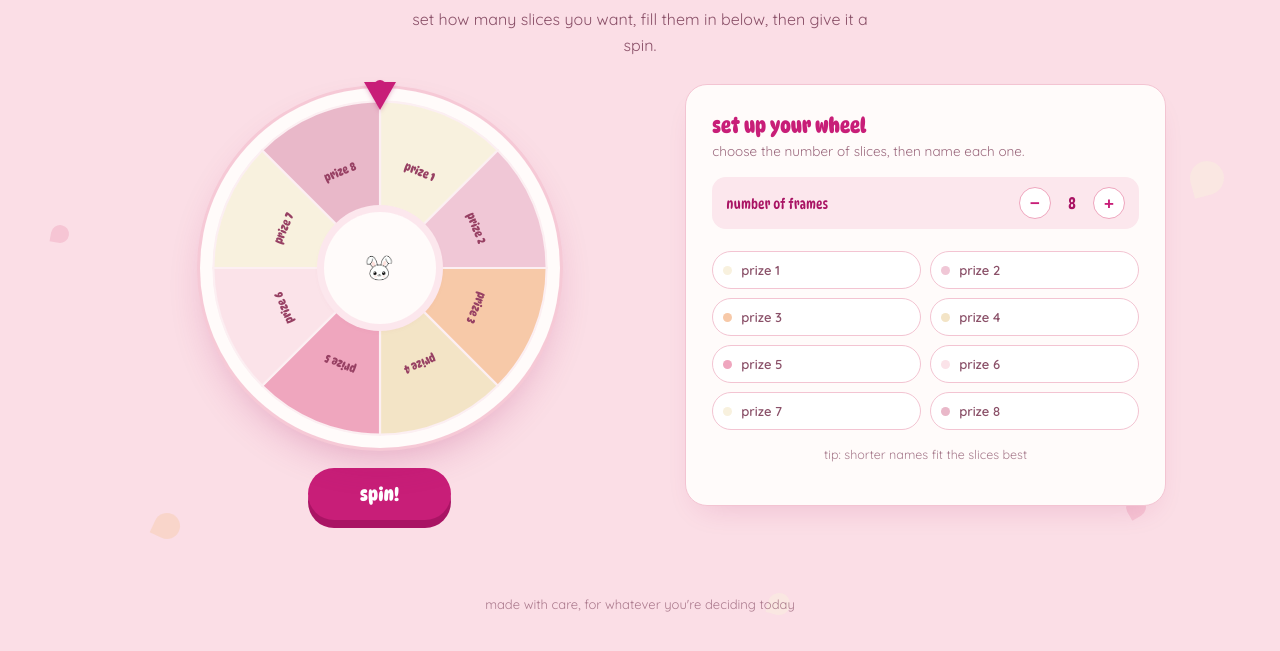
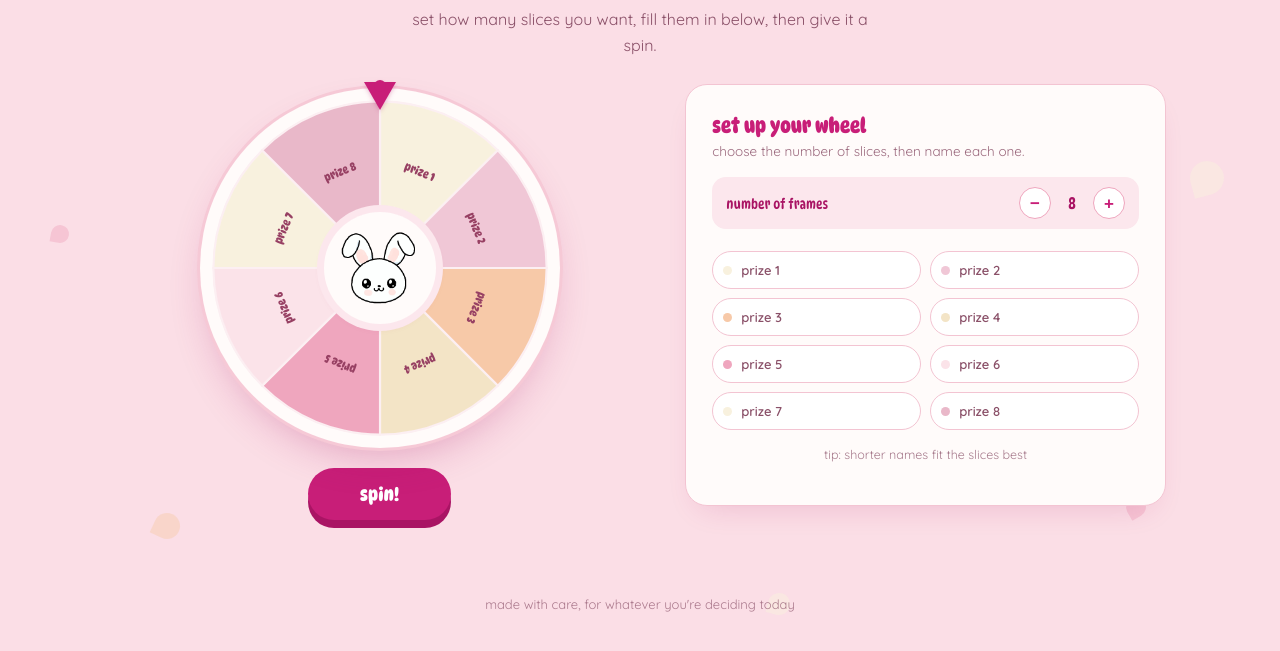
Before and after one commit to Palak-eng/spin-the-wheel, a plain HTML site: page index.html in a window 1280 px wide. Shown: the part 143-794 px from the top of the page. Drawn offline with Linux system fonts and the light colour scheme.

Commit message:
README IMPROVED

```diff
--- a/index.html
+++ b/index.html
@@ -190,8 +190,8 @@
     overflow:hidden;
   }
   .hub img{
-    width: 92%;
-    height: 92%;
+    width: 500%;
+    height: 150%;
     object-fit: contain;
   }
 
```
Also changed, not shown: 1 other file.
